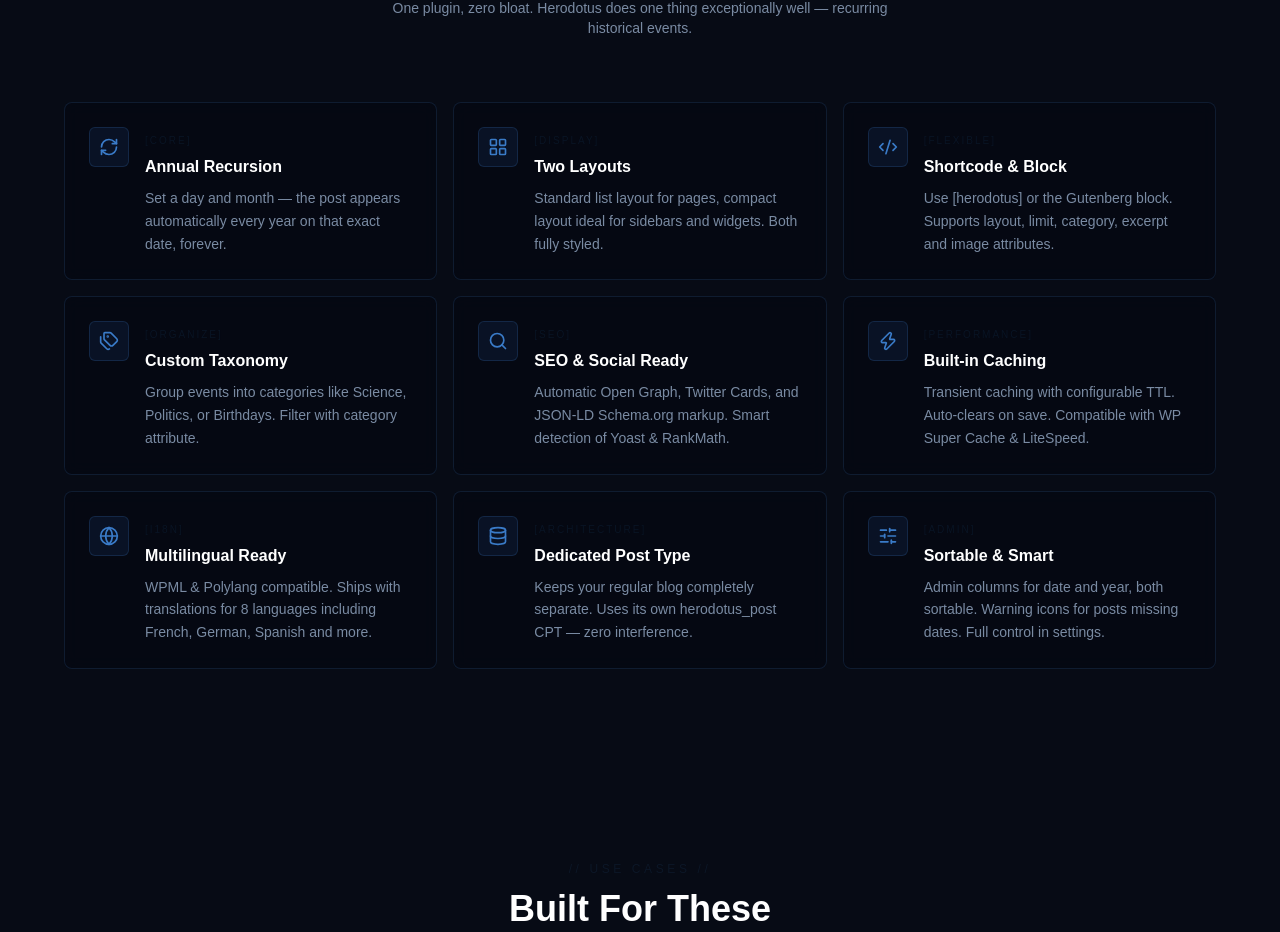
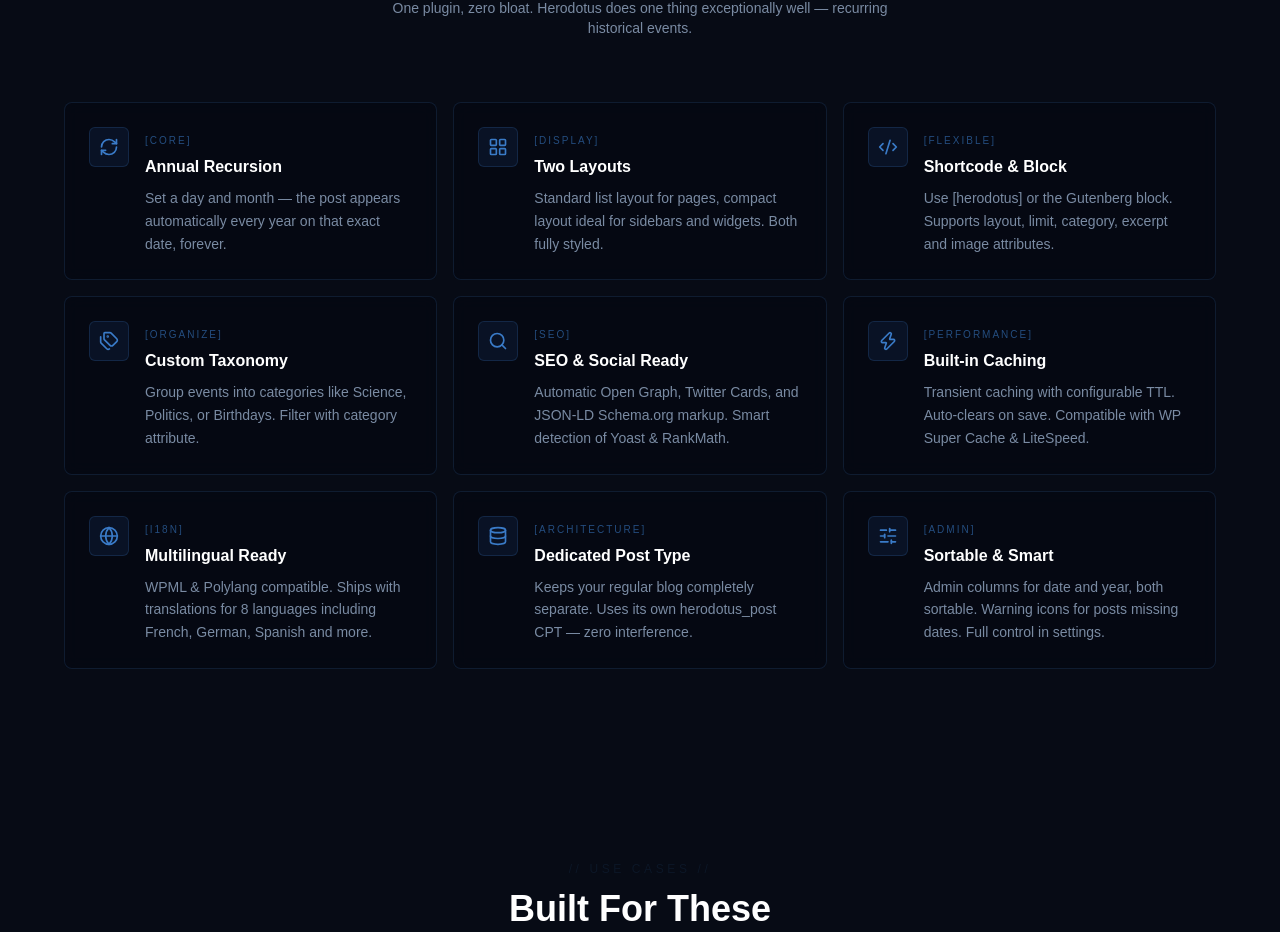
Before and after one commit to wpgang/wp-gang-splendor, a React (Vite) app: page / in a window 1280 px wide. Shown: the part 1032-1964 px from the top of the page. Built offline with nearby package versions, Linux system fonts and the light colour scheme.

Commit message:
Preceding changes

```diff
--- a/src/components/FeaturesSection.tsx
+++ b/src/components/FeaturesSection.tsx
@@ -89,7 +89,7 @@ function FeatureCard({ feature, index }: { feature: typeof features[0]; index: n
           <Icon className="w-5 h-5 text-wp-blue" />
         </div>
         <div>
-          <span className="text-[10px] tracking-[0.2em] text-wp-blue/10 uppercase">[{feature.tag}]</span>
+          <span className="text-[10px] tracking-[0.2em] text-wp-blue/60 uppercase">[{feature.tag}]</span>
           <h3 className="text-white font-semibold text-base mt-1">{feature.title}</h3>
           <p className="text-wp-text-dim text-sm mt-2 leading-relaxed">{feature.desc}</p>
         </div>
```
